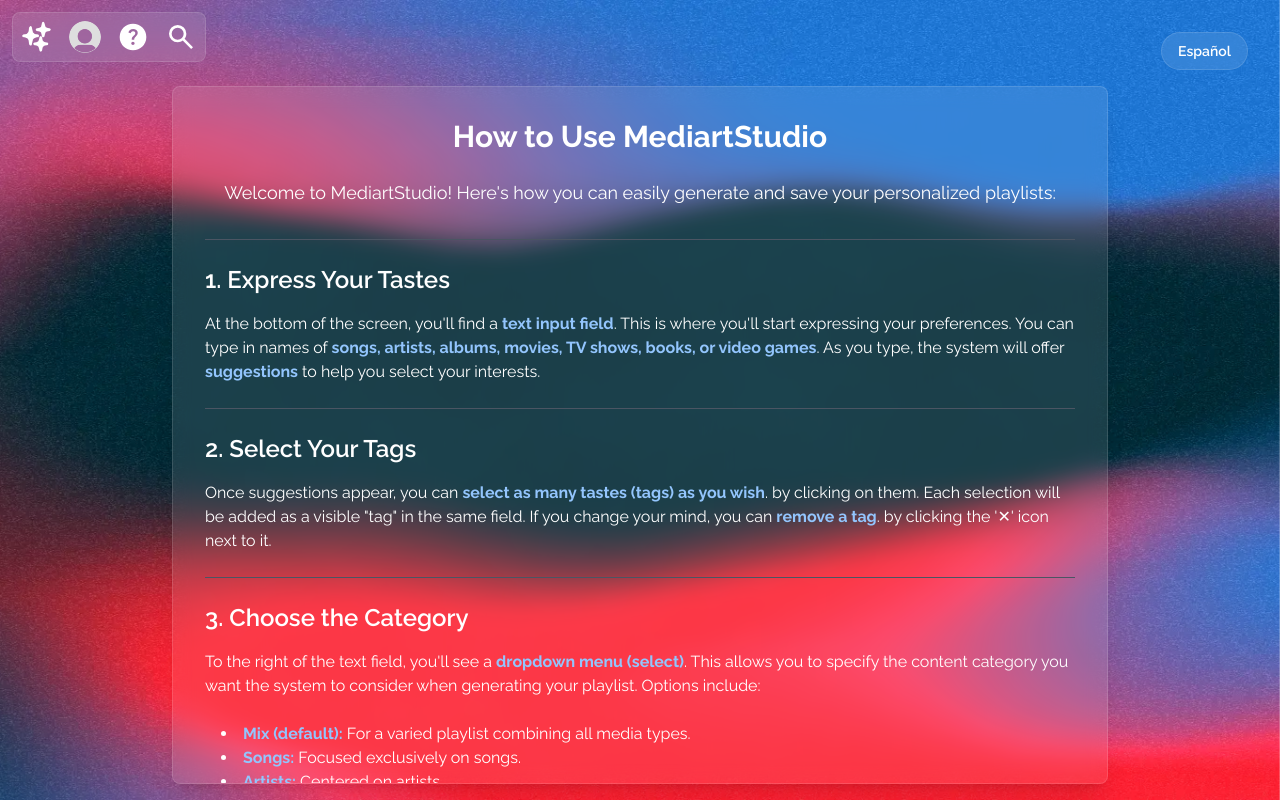
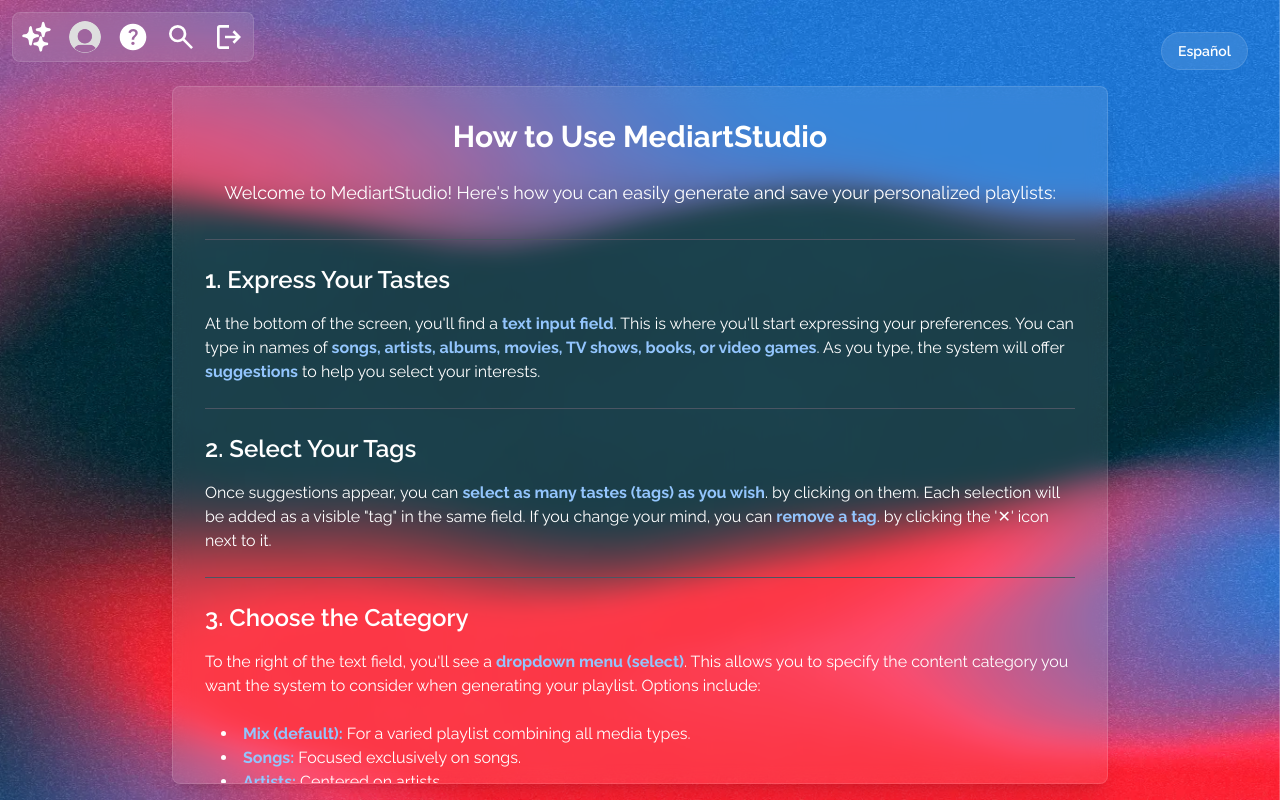
Before and after one commit to JesusAraujoDEV/mediart, a Nuxt app in the folder client/: page /studio/help in a window 1280 px wide. Built offline with nearby package versions, Linux system fonts and the light colour scheme; no server answers; a web font is replaced by a local one.

Commit message:
feat: add logout functionality and improve search input styling

```diff
--- a/client/components/navigation/NavigationStudio.vue
+++ b/client/components/navigation/NavigationStudio.vue
@@ -23,12 +23,28 @@
     <NuxtLink class="flex items-center cursor-pointer" :to="`/studio/search`">
       <Icon name="material-symbols:search" size="2em" />
     </NuxtLink>
+    <div @click="logout" class="flex items-center cursor-pointer">
+      <Icon name="material-symbols:logout" size="2em" />
+    </div>
   </nav>
 </template>
 
 <script setup lang="ts">
+import { useRouter } from 'vue-router';
+
 const userString = localStorage.getItem("user");
 const actualUser = userString ? JSON.parse(userString).username : null;
+
+const router = useRouter();
+
+const logout = () => {
+  localStorage.removeItem("token");
+  localStorage.removeItem("user");
+  console.log("Token and user removed from localStorage.");
+
+  router.push('/');
+  console.log("Redirecting to homepage.");
+};
 </script>
 
 <style scoped>
--- a/client/pages/studio/search.vue
+++ b/client/pages/studio/search.vue
@@ -14,7 +14,7 @@
             v-model="searchQuery"
             @input="debouncedSearchUsers" type="text"
             placeholder="Buscar por nombre de usuario..."
-            class="flex-grow p-3 rounded-lg bg-gray-700 text-white placeholder-gray-400 border border-gray-600 focus:outline-none focus:ring-2 focus:ring-blue-500 transition-all"
+            class="flex-grow p-3 w-full rounded-lg bg-gray-700 text-white placeholder-gray-400 border border-gray-600 focus:outline-none focus:ring-2 focus:ring-blue-500 transition-all"
           />
           <button
             @click="searchUsers" :disabled="isSearching"
```
